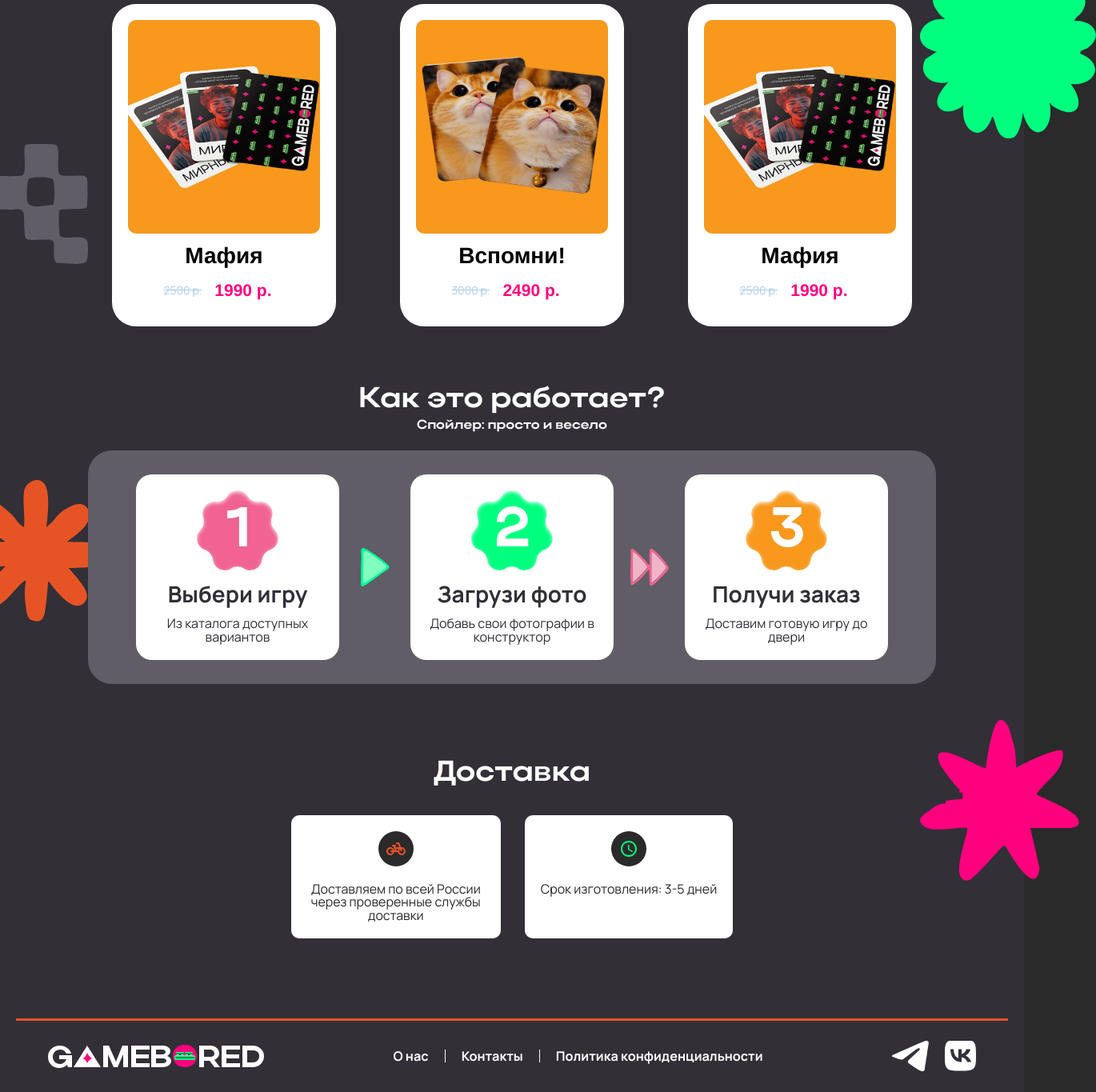
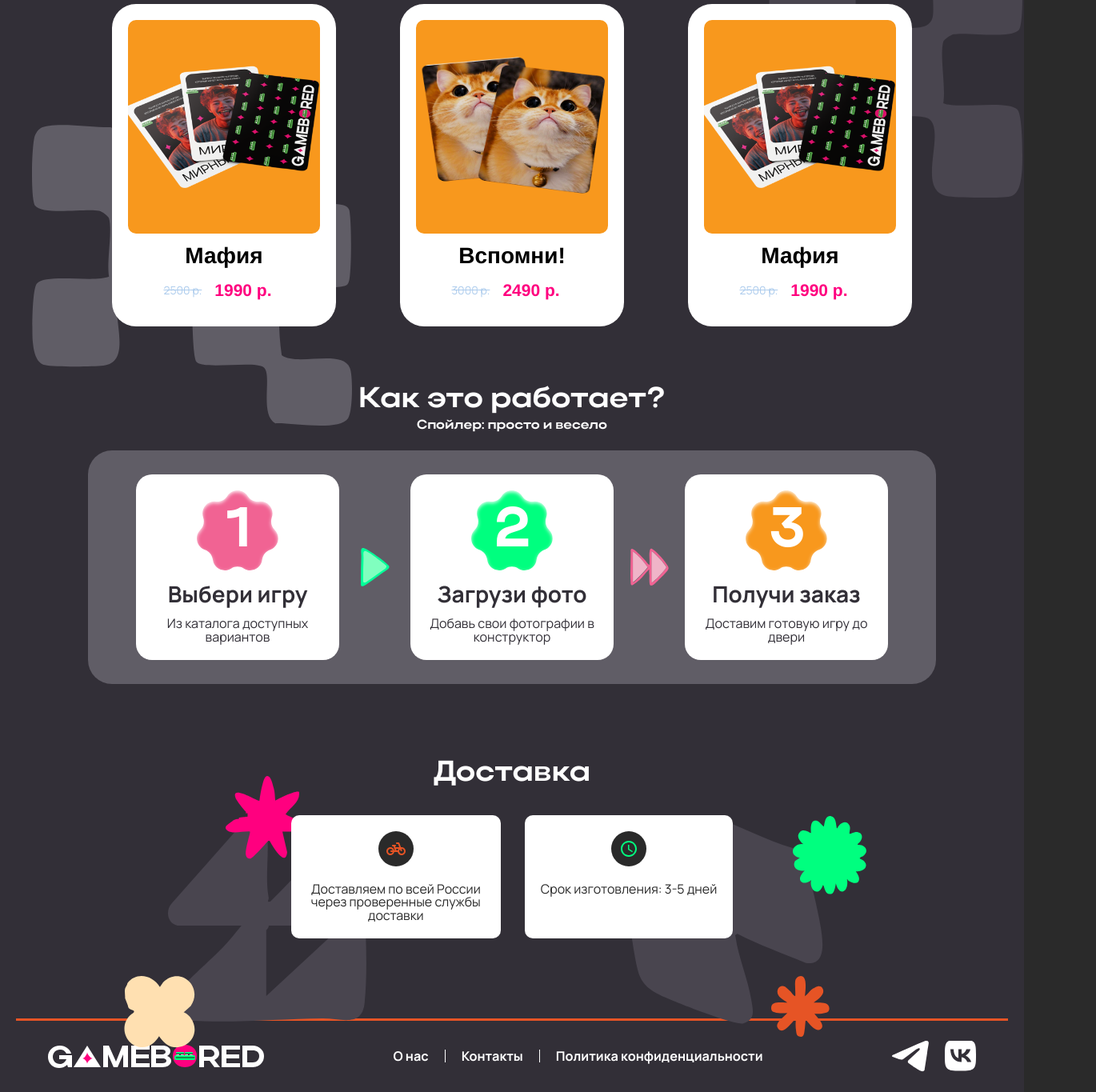
Before and after one commit to Kulyomych/game-bored, a React (Vite) app: page / in a window 1280 px wide. Shown: the part 700-2065 px from the top of the page at 80% size, 1370 px wide, since content can reach past the window. Built offline with nearby package versions, Linux system fonts and the light colour scheme; a web font is replaced by a local one.

Commit message:
добавить недостающие картинки и их стили

```diff
--- a/src/components/main-background/main-background.module.css
+++ b/src/components/main-background/main-background.module.css
@@ -12,49 +12,63 @@
 }
 
 .icon01 {
-  width: 190px;
-  top: 20px;
-  left: -90px;
+  width: 248px;
+  height: 257px;
+  top: 1600px;
+  left: 190px;
+}
+.icon02 {
+  width: 283px;
+  height: 260px;
+  top: 1600px;
+  left: 742px;
+  transform: translateX(41deg);
 }
 
 .icon03 {
-  width: 130px;
-  top: 260px;
-  right: -40px;
+  width: 413px;
+  height: 395px;
+  top: 510px;
+  left: 845px;
+  transform: transform(-180deg);
 }
 
 .icon04 {
-  width: 160px;
-  top: 760px;
-  left: -70px;
+  width: 400px;
+  height: 376px;
+  top: 736px;
+  left: 20px;
 }
 
 .icon05 {
-  width: 220px;
-  top: 520px;
-  right: -110px;
+  width: 92px;
+  height: 98px;
+  top: 1600px;
+  left: 971px;
 }
 
 .icon06 {
-  width: 170px;
-  top: 1180px;
-  left: -60px;
+  width: 73px;
+  height: 76px;
+  top: 1800px;
+  left: 944px;
 }
 
 .icon07 {
-  width: 200px;
-  top: 1480px;
-  right: -90px;
+  width: 103px;
+  height: 104px;
+  top: 1550px;
+  left: 262px;
 }
 
 .icon08 {
-  width: 150px;
-  top: 180px;
-  left: 50%;
-  transform: translateX(-50%);
+  width: 89px;
+  height: 90px;
+  top: 1800px;
+  left: 135px;
 }
 
-@media (max-width: 900px) {
+/*@media (max-width: 900px) {
   .icon01,
   .icon04,
   .icon06 {
@@ -100,4 +114,4 @@
     width: 100px;
     top: 1750px;
   }
-}
+}*/
--- a/src/components/main-background/main-background.tsx
+++ b/src/components/main-background/main-background.tsx
@@ -1,6 +1,7 @@
 import React from "react";
 import styles from "./main-background.module.css";
 import graphic01 from "../../assets/background/graphic01.svg";
+import graphic02 from "../../assets/background/graphic02.svg";
 import graphic03 from "../../assets/background/graphic03.svg";
 import graphic04 from "../../assets/background/graphic04.svg";
 import graphic05 from "../../assets/background/graphic05.svg";
@@ -10,6 +11,7 @@ import graphic08 from "../../assets/background/graphic08.svg";
 
 const Graphics = [
   { graphic: graphic01, className: styles.icon01 },
+  { graphic: graphic02, className: styles.icon02 },
   { graphic: graphic03, className: styles.icon03 },
   { graphic: graphic04, className: styles.icon04 },
   { graphic: graphic05, className: styles.icon05 },
```
